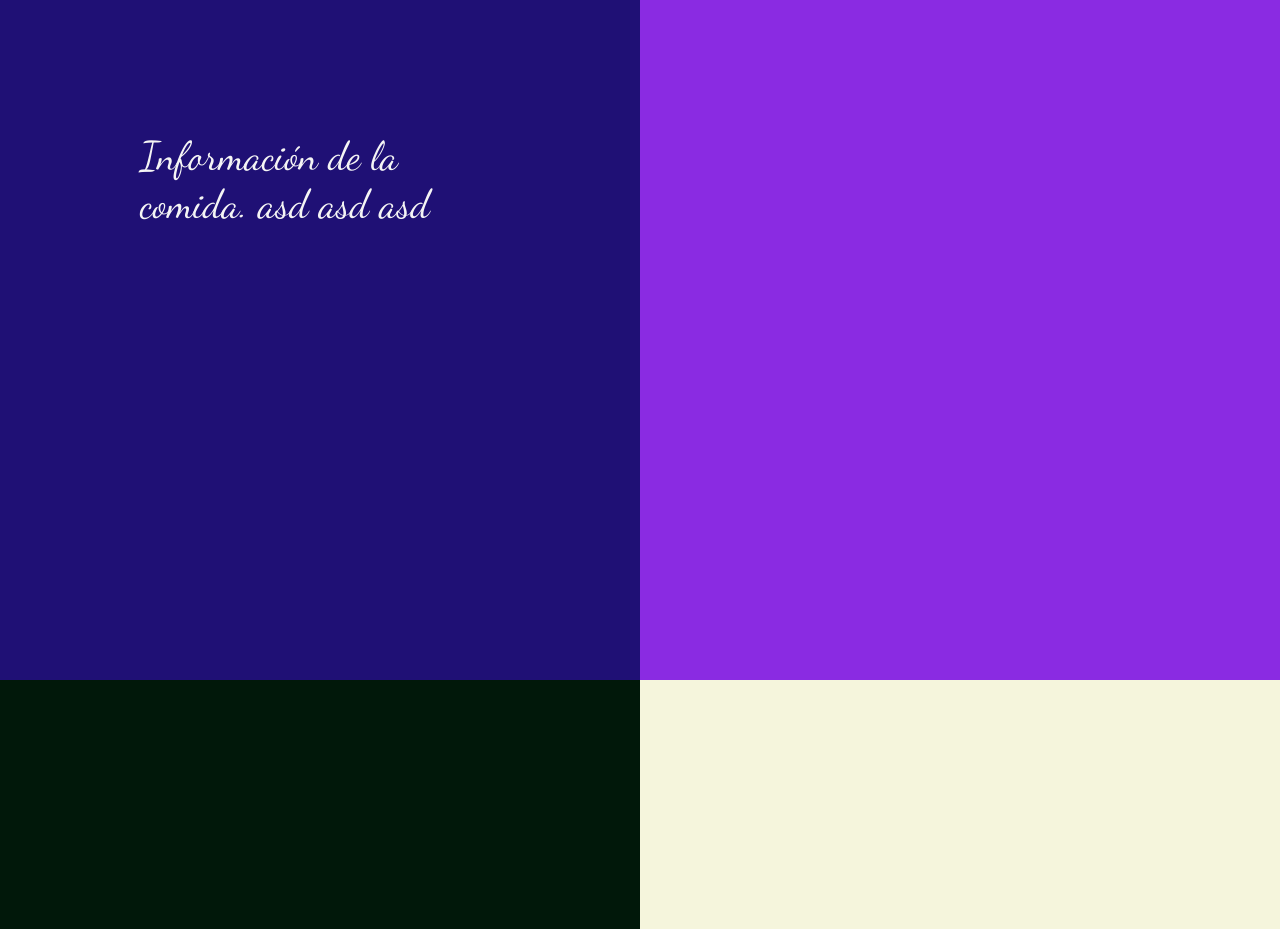
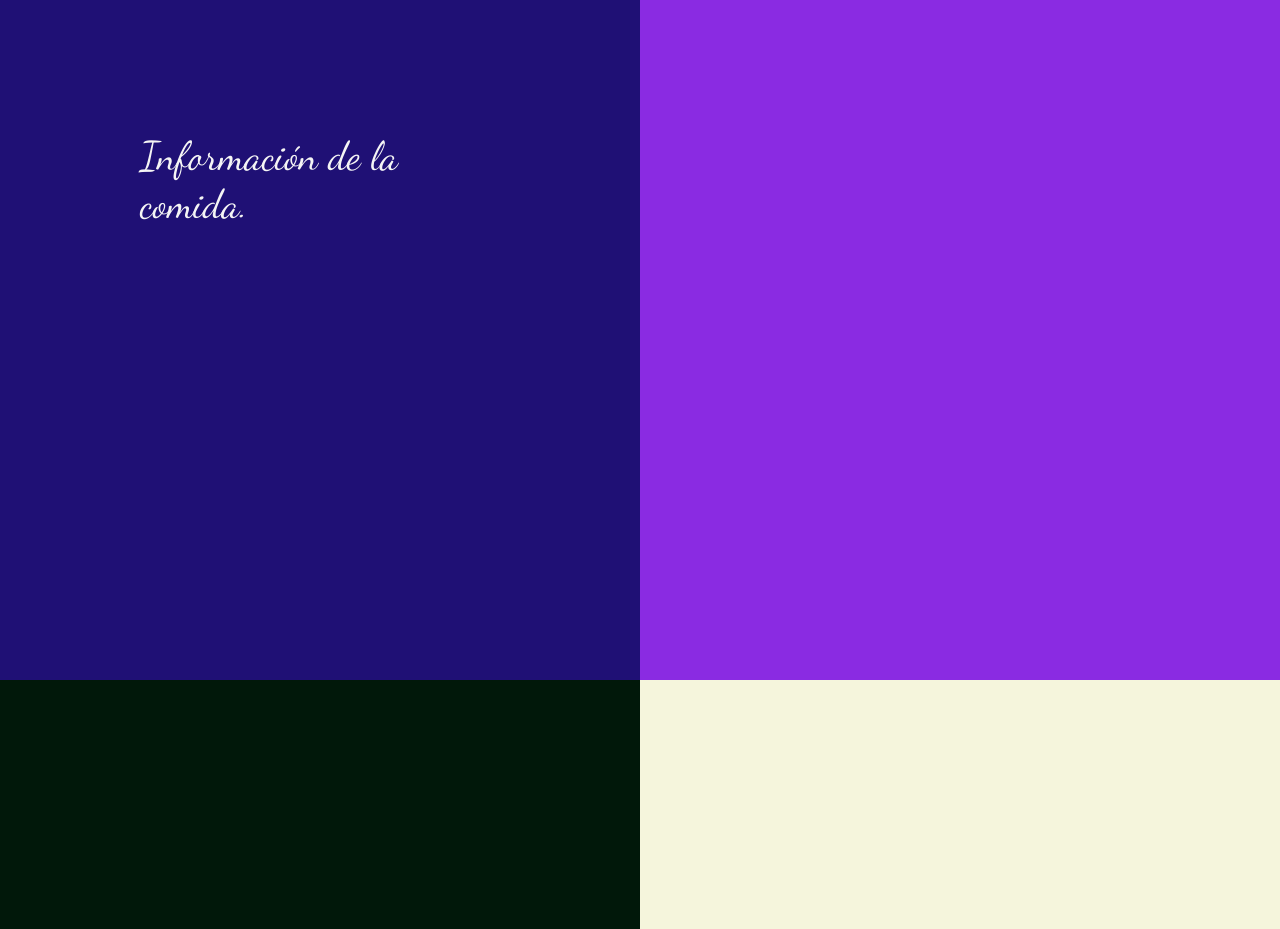
Before and after one commit to mateovranych/DonAldo, an Angular app: page / in a window 1280 px wide. Shown: the part 1280-2209 px from the top of the page. Built offline with nearby package versions, Linux system fonts and the light colour scheme.

Commit message:
7 last day

```diff
--- a/src/app/comidas/comidas.component.html
+++ b/src/app/comidas/comidas.component.html
@@ -4,9 +4,7 @@
             <h1 class="descrip">
 
                 Información de la comida.
-              asd
-              asd
-              asd
+
 
 
             </h1>
```
